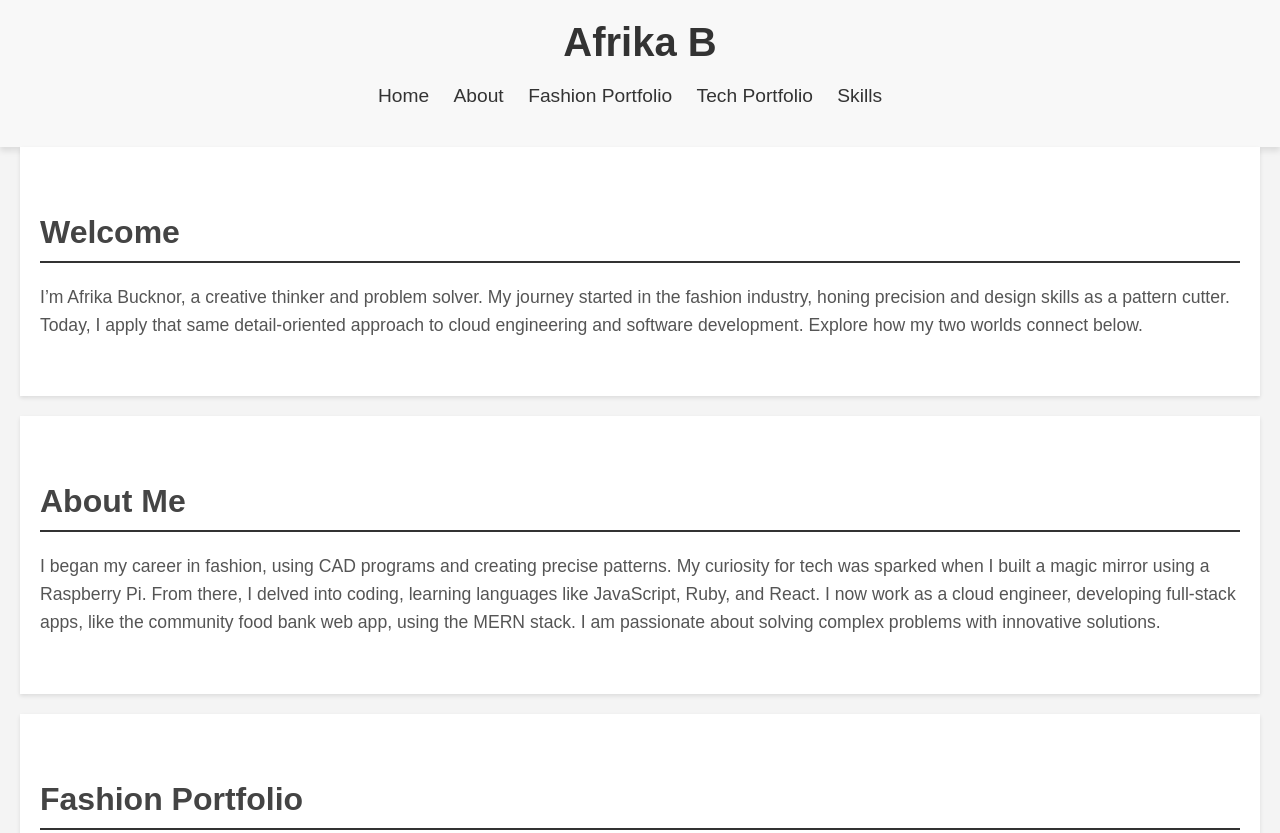
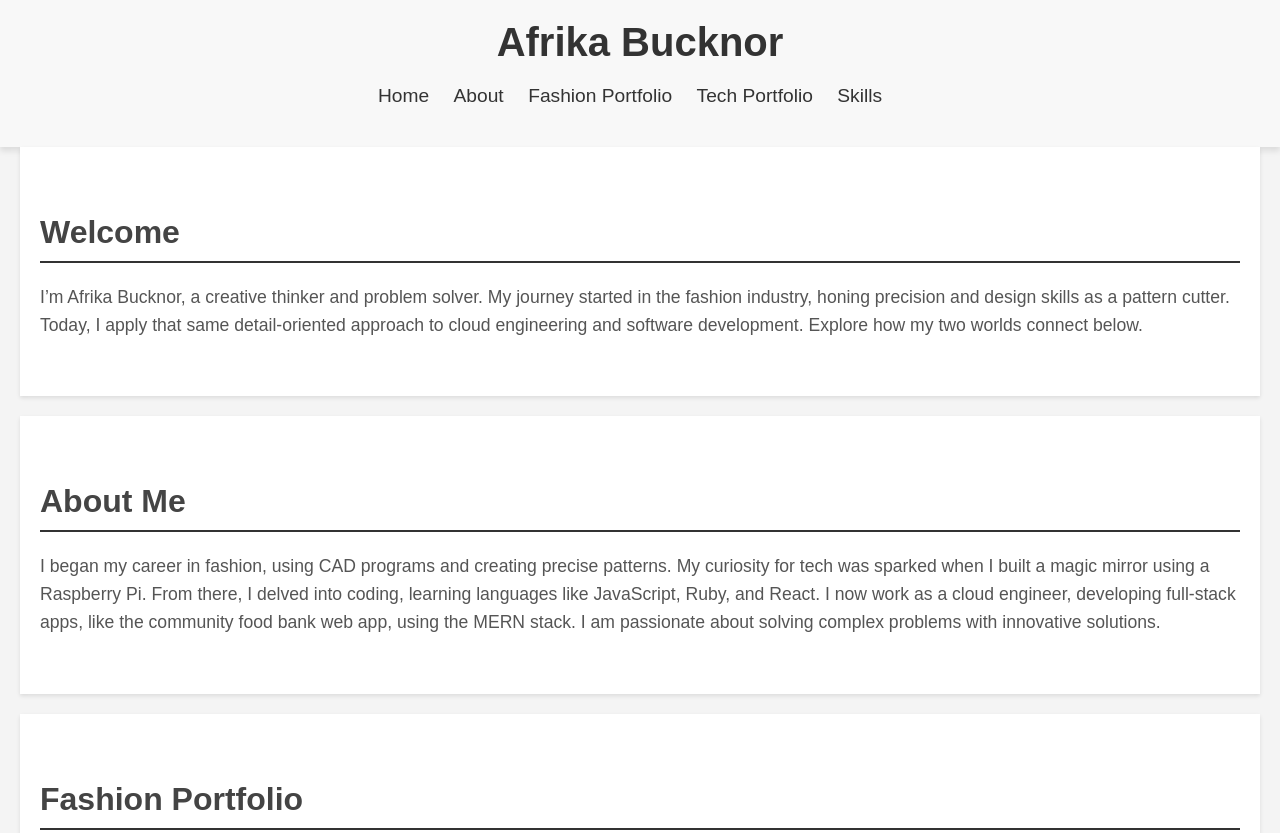
Before and after one commit to Afrikka-b/Portfolio-CI-CD, a plain HTML site: page index.html in a window 1280 px wide. Shown: the top 833 px of the page. Drawn offline with Linux system fonts and the light colour scheme.

Commit message:
Updated title

```diff
--- a/index.html
+++ b/index.html
@@ -8,7 +8,7 @@
 </head>
 <body>
     <header>
-        <h1>Afrika B</h1>
+        <h1>Afrika Bucknor</h1>
         <nav>
             <ul>
                 <li><a href="#home">Home</a></li>
```
